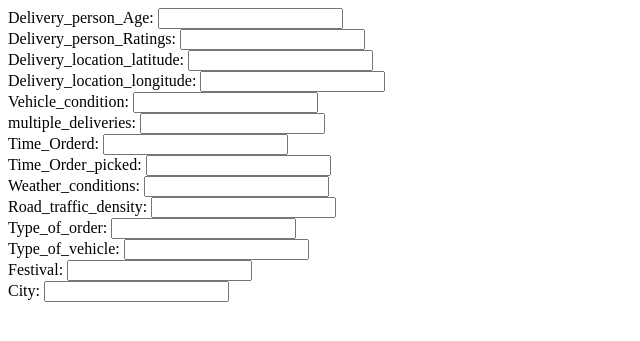
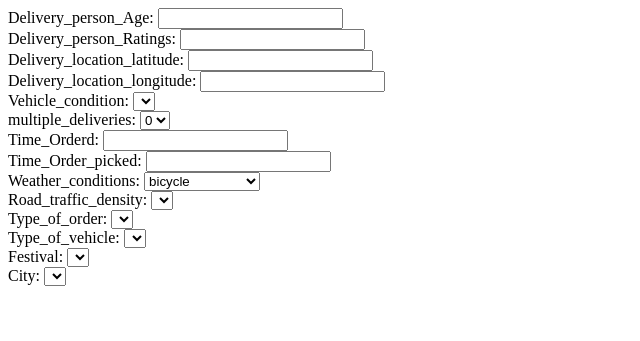
Before and after one commit to Rhythm1821/Delivery-Time-Estimator, a Flask app: page /predict in a window 1280 px wide. Shown: the top 341 px of the page, without its empty margins (0-640 px from the left). Run offline with Flask 3, Linux system fonts and the light colour scheme; lists and menus that the app fills with data are empty.

Commit message:
Frontend-2

```diff
--- a/templates/form.html
+++ b/templates/form.html
@@ -3,11 +3,11 @@
         <form action="{{url_for('predict')}}",method="POST">
         <div class="form-group">
             <label for="Delivery_person_Ratings">Delivery_person_Age:</label>
-            <input type="text" id='Delivery_person_Age',name='Delivery_person_Age',placeholder=''>
+            <input type="text" id='Delivery_person_Ratings',name='Delivery_person_Ratings',placeholder='Enter the rating of the delivery boy'>
         </div>
         <div class="form-group">
             <label for="Delivery_person_Ratings">Delivery_person_Ratings:</label>
-            <input type="text" id='Delivery_person_Ratings',name='Delivery_person_Ratings',placeholder=''>
+            <input type="text" id='Delivery_person_Age',name='Delivery_person_Age',placeholder='Enter the age of the delivery boy'>
         </div>
         <div class="form-group">
             <label for="Delivery_location_latitude">Delivery_location_latitude:</label>
@@ -19,11 +19,21 @@
         </div>
         <div class="form-group">
             <label for="Vehicle_condition">Vehicle_condition:</label>
-            <input type="text" id='Vehicle_condition',name='Vehicle_condition',placeholder=''>
+            <select name="Vehicle_condition" id="Vehicle_condition">
+                <option value="0"></option>
+                <option value="1"></option>
+                <option value="2"></option>
+                <option value="3"></option>
+            </select>
         </div>
         <div class="form-group">
             <label for="multiple_deliveries">multiple_deliveries:</label>
-            <input type="text" id='multiple_deliveries',name='multiple_deliveries',placeholder=''>
+            <select name="multiple_deliveries" id="multiple_deliveries">
+                <option value="0">0</option>
+                <option value="1">1</option>
+                <option value="2">2</option>
+                <option value="3">3</option>
+            </select>
         </div>
         <div class="form-group">
             <label for="Time_Orderd">Time_Orderd:</label>
@@ -35,27 +45,57 @@
         </div>
         <div class="form-group">
             <label for="Weather_conditions">Weather_conditions:</label>
-            <input type="text" id='Weather_conditions',name='Weather_conditions',placeholder=''>
+            <select name="Weather_conditions" id="Weather_conditions">
+                <option value="bicycle">bicycle</option>
+                <option value="electric_scooter">electric_scooter</option>
+                <option value="scooter">scooter</option>
+                <option value="motorcycle">motorcycle</option>
+            </select>
         </div>
         <div class="form-group">
             <label for="Road_traffic_density">Road_traffic_density:</label>
-            <input type="text" id='Road_traffic_density',name='Road_traffic_density',placeholder=''>
+            <select name="Road_traffic_density" id="Road_traffic_density">
+                <option value=""></option>
+                <option value=""></option>
+                <option value=""></option>
+                <option value=""></option>
+            </select>
         </div>
         <div class="form-group">
             <label for="Type_of_order">Type_of_order:</label>
-            <input type="text" id='Type_of_order',name='Type_of_order',placeholder=''>
+            <select name="Type_of_order" id="Type_of_order">
+                <option value=""></option>
+                <option value=""></option>
+                <option value=""></option>
+                <option value=""></option>
+            </select>
         </div>
         <div class="form-group">
             <label for="Type_of_vehicle">Type_of_vehicle:</label>
-            <input type="text" id='Type_of_vehicle',name='Type_of_vehicle',placeholder=''>
+            <select name="Type_of_vehicle" id="Type_of_vehicle">
+                <option value=""></option>
+                <option value=""></option>
+                <option value=""></option>
+                <option value=""></option>
+            </select>
         </div>
         <div class="form-group">
             <label for="Festival">Festival:</label>
-            <input type="text" id='Festival',name='Festival',placeholder=''>
+            <select name="Festival" id="Festival">
+                <option value=""></option>
+                <option value=""></option>
+                <option value=""></option>
+                <option value=""></option>
+            </select>
         </div>
         <div class="form-group">
             <label for="City">City:</label>
-            <input type="text" id='City',name='City',placeholder=''>
+            <select name="City" id="City">
+                <option value=""></option>
+                <option value=""></option>
+                <option value=""></option>
+                <option value=""></option>
+            </select>
         </div>
 
     </form>
```
Also changed, not shown: 1 other file.
